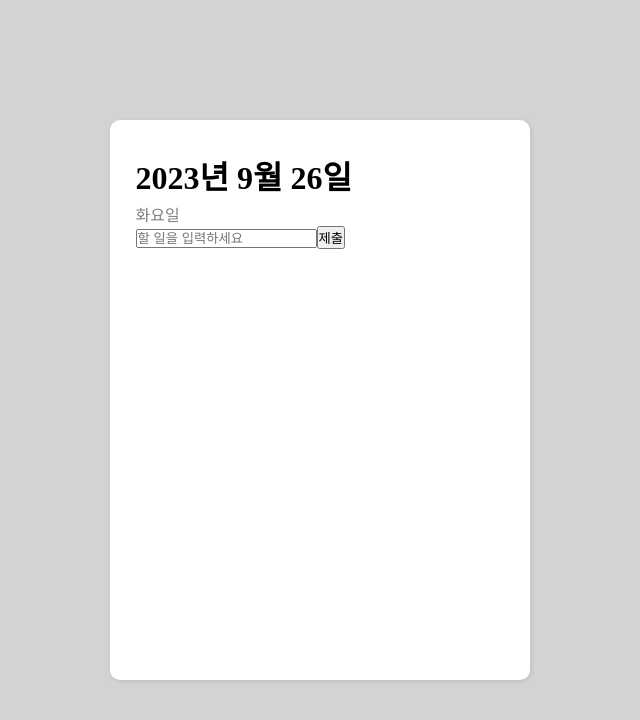
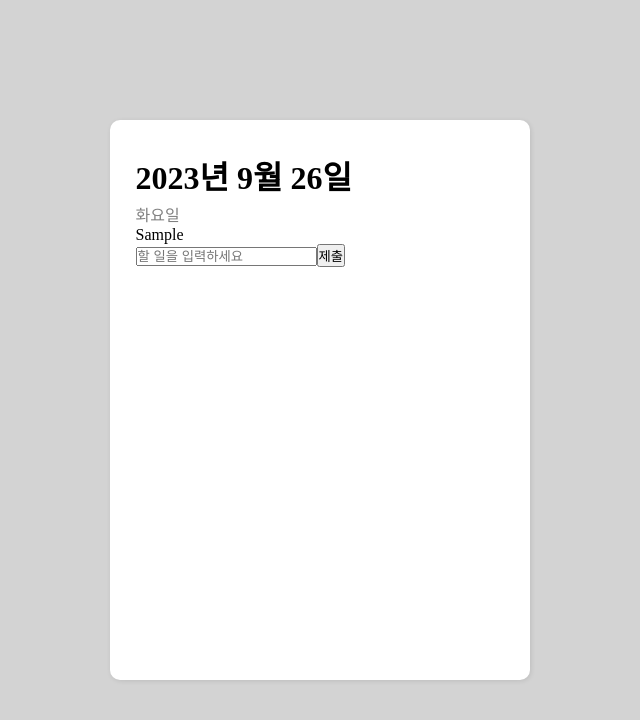
Before and after one commit to jyh071116/todolist, a React (Create React App) app: page / in a window 1280 px wide. Both pictures are taken after typing "Sample" into the empty fields and a click on the button "제출". Shown: the top 720 px of the page, without its empty margins (320-960 px from the left). Built offline with nearby package versions, Linux system fonts and the light colour scheme.

Commit message:
feat: ITodo interface 추가

```diff
--- a/src/components/Todo/index.tsx
+++ b/src/components/Todo/index.tsx
@@ -4,17 +4,20 @@ import * as S from "./style";
 
 const Todo = ({ date }: { date: string }) => {
   const [val, setVal] = useState("");
+  const todos = getTodo(date);
   return (
     <>
-      {}
+      {todos.map((todo) => (
+        <div>{todo.content}</div>
+      ))}
       <form
         onSubmit={(e) => {
+          e.preventDefault();
           window.localStorage.setItem(
             date,
-            JSON.stringify([...getTodo(date), val]),
+            JSON.stringify([{ id: todos.length, content: val }, ...todos]),
           );
           setVal("");
-          e.preventDefault();
         }}
       >
         <input
--- /dev/null
+++ b/src/interfaces/Todo.interface.ts
@@ -0,0 +1,4 @@
+export default interface ITodo {
+  id: number;
+  content: string;
+}
--- a/src/utils/getTodo.ts
+++ b/src/utils/getTodo.ts
@@ -1,4 +1,6 @@
-const getTodo = (date : string): Array<string> => {
+import ITodo from "../interfaces/Todo.interface";
+
+const getTodo = (date : string): Array<ITodo> => {
   const res = window.localStorage.getItem(date);
   if (res === null) return [];
   return JSON.parse(res);
```
